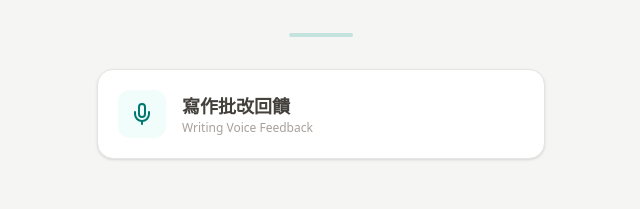
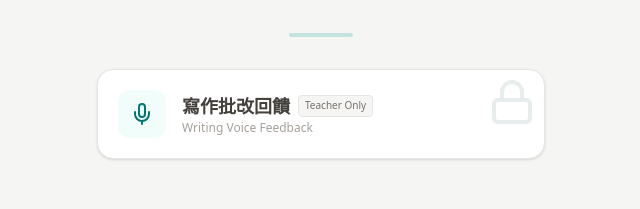
Before and after one commit to binongwu/voice-feedback-0211, a Next.js app: page / in a window 1280 px wide. Shown: the part 368-577 px from the top of the page, without its empty margins (319-959 px from the left). Built offline with nearby package versions, Linux system fonts and the light colour scheme.

Commit message:
Security: Move teacher dashboard to secure path t-admin-508

```diff
--- a/src/app/page.tsx
+++ b/src/app/page.tsx
@@ -1,7 +1,7 @@
 "use client";
 
 import Link from 'next/link';
-import { BookOpen, Mic } from 'lucide-react';
+import { BookOpen, Mic, Lock } from 'lucide-react';
 import { CLASS_INFO } from '@/config/class-info';
 
 export default function RootPage() {
@@ -33,17 +33,23 @@ export default function RootPage() {
         {/* App Links */}
         <div className="grid gap-4">
           <Link
-            href="/writing-feedback"
-            className="group flex items-center gap-4 bg-white p-5 rounded-2xl shadow-sm hover:shadow-lg border border-stone-200 hover:border-teal-200 transition-all duration-300 hover:-translate-y-1"
+            href="/writing-feedback/t-admin-508" // Secure Path
+            className="group flex items-center gap-4 bg-white p-5 rounded-2xl shadow-sm hover:shadow-lg border border-stone-200 hover:border-teal-200 transition-all duration-300 hover:-translate-y-1 relative overflow-hidden"
           >
-            <div className="w-12 h-12 rounded-xl bg-teal-50 text-teal-700 flex items-center justify-center group-hover:bg-teal-600 group-hover:text-white transition-colors">
+            <div className="absolute top-0 right-0 p-2 opacity-10 group-hover:opacity-20 transition-opacity">
+              <Lock className="w-12 h-12 text-teal-900" />
+            </div>
+
+            <div className="w-12 h-12 rounded-xl bg-teal-50 text-teal-700 flex items-center justify-center group-hover:bg-teal-600 group-hover:text-white transition-colors z-10">
               <Mic className="w-6 h-6" />
             </div>
-            <div className="text-left">
-              <h3 className="font-bold text-stone-700 text-lg group-hover:text-teal-800">寫作批改回饋</h3>
+            <div className="text-left z-10">
+              <h3 className="font-bold text-stone-700 text-lg group-hover:text-teal-800 flex items-center gap-2">
+                寫作批改回饋 <span className="text-[10px] bg-stone-100 px-1.5 py-0.5 rounded text-stone-500 font-normal border border-stone-200">Teacher Only</span>
+              </h3>
               <p className="text-xs text-stone-400 font-medium">Writing Voice Feedback</p>
             </div>
-            <div className="ml-auto opacity-0 group-hover:opacity-100 transition-opacity text-teal-400">
+            <div className="ml-auto opacity-0 group-hover:opacity-100 transition-opacity text-teal-400 z-10">
               →
             </div>
           </Link>
--- a/src/app/writing-feedback/page.tsx
+++ b/src/app/writing-feedback/t-admin-508/page.tsx
@@ -74,7 +74,7 @@ export default function Home() {
 
     const generateQRCodeUrl = (studentId: string, studentName: string) => {
         const baseUrl = process.env.NEXT_PUBLIC_BASE_URL || (typeof window !== 'undefined' ? window.location.origin : '');
-        // Update Route to /writing-feedback/feedback
+        // Public Feedback URL remains SAME: /writing-feedback/feedback/...
         const feedbackUrl = `${baseUrl}/writing-feedback/feedback/${studentId}?name=${encodeURIComponent(studentName)}`;
         return `https://api.qrserver.com/v1/create-qr-code/?size=150x150&data=${encodeURIComponent(feedbackUrl)}`;
     };
@@ -92,9 +92,9 @@ export default function Home() {
                         <div>
                             <h1 className="text-xl font-bold text-stone-800 tracking-tight flex items-center gap-2">
                                 {CLASS_INFO.id} 寫作回饋
-                                <span className="text-[10px] font-mono text-stone-400 bg-stone-100 px-2 py-0.5 rounded-full border border-stone-200">v.Morandi-1420</span>
+                                <span className="text-[10px] font-mono text-stone-400 bg-stone-100 px-2 py-0.5 rounded-full border border-stone-200">v.Admin-Secure</span>
                             </h1>
-                            <p className="text-xs text-stone-500 font-medium tracking-wide uppercase">Teacher's Dashboard</p>
+                            <p className="text-xs text-stone-500 font-medium tracking-wide uppercase">Teacher's Dashboard (Private)</p>
                         </div>
                     </div>
 
@@ -150,9 +150,9 @@ export default function Home() {
                                         </div>
                                     </div>
 
-                                    {/* 第二排：錄音按鈕 (Morandi Style) */}
+                                    {/* 第二排：錄音按鈕 (Admin Link) */}
                                     <Link
-                                        href={`/writing-feedback/record/${student.id}`} // Update Route
+                                        href={`/writing-feedback/t-admin-508/record/${student.id}`} // Update Route to Admin path
                                         className="flex items-center justify-center gap-2 w-full py-2.5 bg-stone-50 hover:bg-teal-50 text-teal-800 border border-stone-200 hover:border-teal-200 active:bg-teal-100 rounded-lg font-bold transition-all text-sm group-hover:shadow-sm"
                                     >
                                         <Mic className="w-4 h-4 text-teal-600 group-hover:text-teal-700" />
@@ -166,7 +166,7 @@ export default function Home() {
             </main>
 
             <footer className="bg-stone-50 border-t border-stone-200 mt-20 py-8 text-center text-stone-400 text-sm font-light tracking-wide">
-                <p>Voice Feedback System &middot; Class {CLASS_INFO.id}</p>
+                <p>Voice Feedback System &middot; Class {CLASS_INFO.id} (Secure Zone)</p>
             </footer>
         </div>
     );
--- a/src/app/writing-feedback/record/[id]/page.tsx
+++ b/src/app/writing-feedback/t-admin-508/record/[id]/page.tsx
@@ -137,7 +137,8 @@ export default function RecordPage() {
 
     const generateQRCodeUrl = (studentId: string, studentName: string) => {
         const baseUrl = process.env.NEXT_PUBLIC_BASE_URL || (typeof window !== 'undefined' ? window.location.origin : '');
-        // Route Update: writing-feedback
+        // QR Code must point to the PUBLIC link, not the admin link
+        // PUBLIC: /writing-feedback/feedback/[id]
         const feedbackUrl = `${baseUrl}/writing-feedback/feedback/${studentId}?name=${encodeURIComponent(studentName)}`;
         return `https://api.qrserver.com/v1/create-qr-code/?size=300x300&data=${encodeURIComponent(feedbackUrl)}`;
     };
@@ -158,7 +159,7 @@ export default function RecordPage() {
 
                 <div className="flex flex-col gap-3 w-full max-w-xs">
                     <Link
-                        href="/writing-feedback"
+                        href="/writing-feedback/t-admin-508" // Back to Admin Dashboard
                         className="w-full py-3 bg-teal-700 hover:bg-teal-800 text-white rounded-xl font-bold transition-all text-center shadow-lg shadow-teal-900/10 hover:-translate-y-0.5"
                     >
                         返回儀表板
@@ -172,7 +173,7 @@ export default function RecordPage() {
         return (
             <div className="min-h-screen bg-stone-50 flex flex-col items-center justify-center text-stone-400 font-mono gap-4">
                 <div className="animate-pulse">Loading Studio...</div>
-                <Link href="/writing-feedback" className="text-teal-600 hover:underline">Return to Dashboard</Link>
+                <Link href="/writing-feedback/t-admin-508" className="text-teal-600 hover:underline">Return to Dashboard</Link>
             </div>
         );
     }
@@ -187,7 +188,7 @@ export default function RecordPage() {
 
                 {/* Header */}
                 <div className="flex items-center gap-4 mb-12">
-                    <Link href="/writing-feedback" className="w-10 h-10 rounded-full bg-white border border-stone-200 hover:border-teal-300 transition-colors flex items-center justify-center text-stone-400 hover:text-teal-700 shadow-sm">
+                    <Link href="/writing-feedback/t-admin-508" className="w-10 h-10 rounded-full bg-white border border-stone-200 hover:border-teal-300 transition-colors flex items-center justify-center text-stone-400 hover:text-teal-700 shadow-sm">
                         <ArrowLeft className="w-5 h-5" />
                     </Link>
                     <div className="flex-1 text-center pr-10">
```
